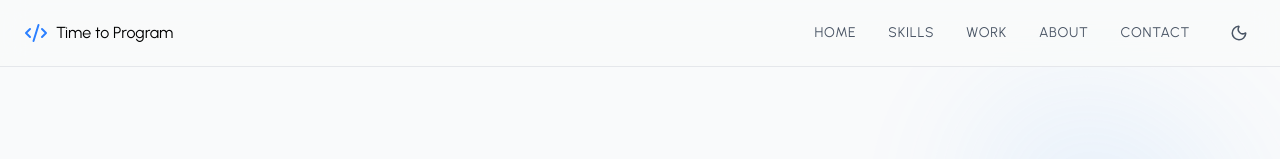
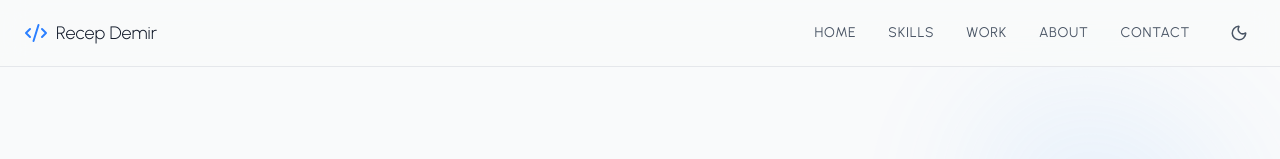
Before and after one commit to recep-demir/personal_portfolio, a React app: page / in a window 1280 px wide. Shown: the top 159 px of the page. Built offline with nearby package versions, Linux system fonts and the light colour scheme; the HTML template or start-up script is replaced by a standard one.

Commit message:
feat: update Navbar component to display name and adjust text color based on dark mode

```diff
--- a/src/components/Navbar.jsx
+++ b/src/components/Navbar.jsx
@@ -27,7 +27,9 @@ const Navbar = () => {
         className="flex items-center space-x-2"
         >
             <Code2 size={24} className="text-blue-500" />{" "}
-            <span className=""> Time to Program</span>
+            <span className={`font-light text-lg ${isDarkMode ? "text-white" : "text-gray-900"}`}>
+            Recep Demir
+        </span>
             </motion.div>
 
             {/* Desktop Navigation */}
```
